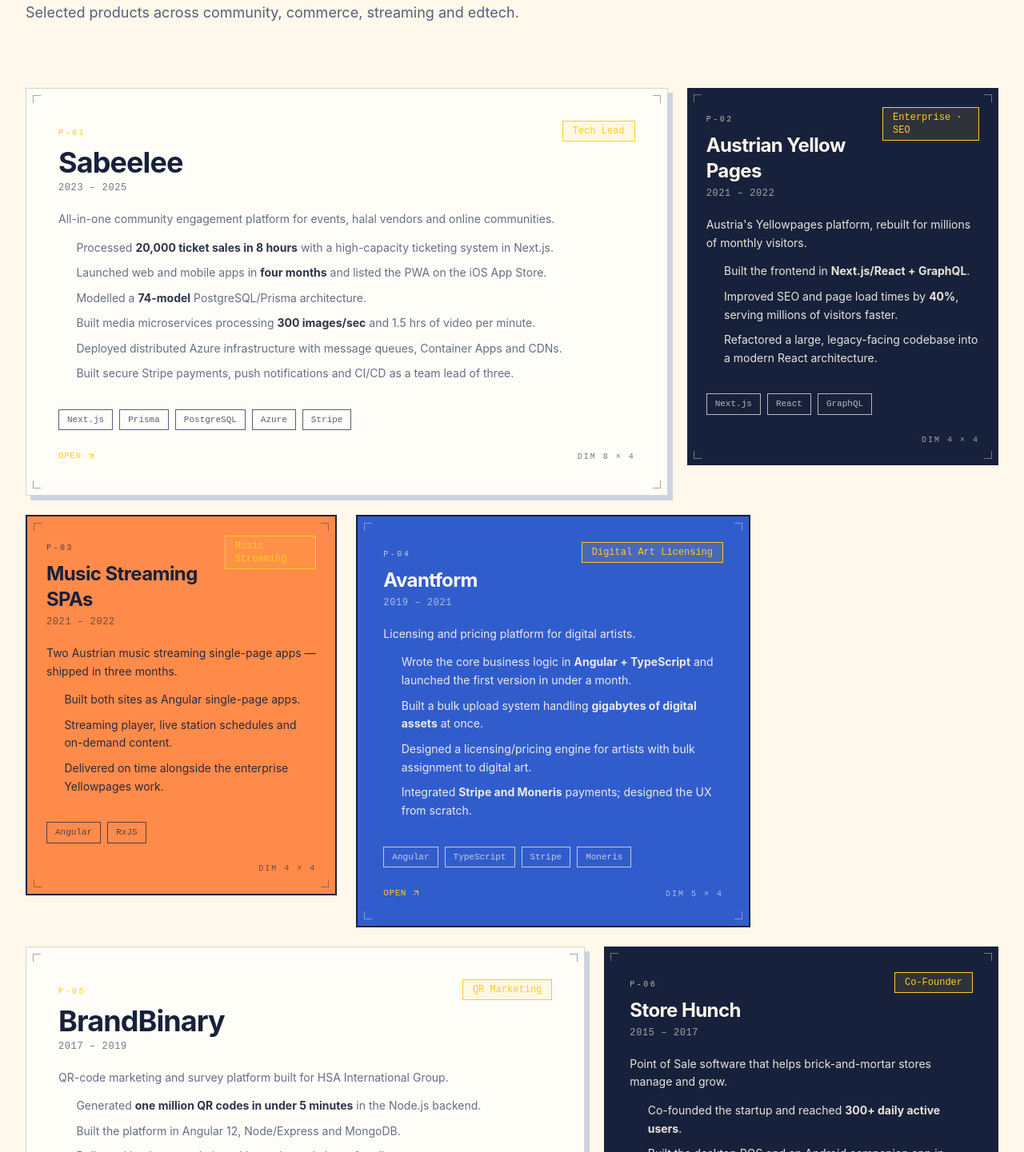
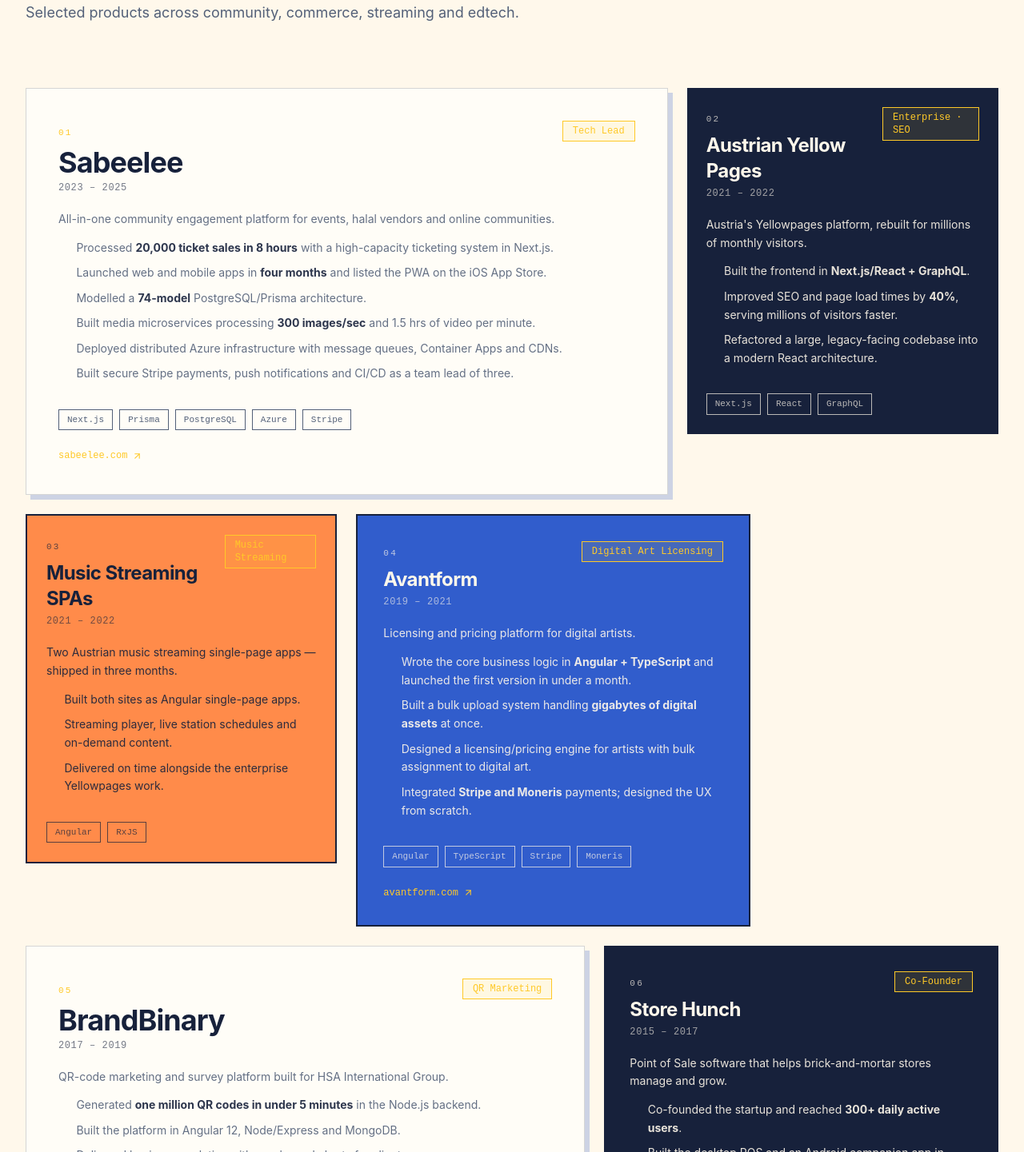
Before and after one commit to hasnainhaider2663/hasnain-cv, a React (Vite) app: page / in a window 1280 px wide. Shown: the part 2549-3990 px from the top of the page at 80% size. Built offline with nearby package versions, Linux system fonts and the light colour scheme.

Commit message:
revert: bento tile grid for projects
Revert blueprint experiment back to the clean bento grid — uneven
col-spans, items-start, four-tone mix.

```diff
--- a/src/components/Projects.tsx
+++ b/src/components/Projects.tsx
@@ -3,25 +3,21 @@
 import { projects } from '../data/projects'
 
 const LAYOUT = [
-  { cols: 'md:col-span-8', pad: 'p-7 sm:p-10', num: 'P-01', heading: 'text-2xl sm:text-4xl', dim: '8 × 4', tone: 'paper' },
-  { cols: 'md:col-span-4', pad: 'p-6', num: 'P-02', heading: 'text-xl sm:text-2xl', dim: '4 × 4', tone: 'ink' },
-  { cols: 'md:col-span-4', pad: 'p-6', num: 'P-03', heading: 'text-xl sm:text-2xl', dim: '4 × 4', tone: 'coral' },
-  { cols: 'md:col-span-5', pad: 'p-6 sm:p-8', num: 'P-04', heading: 'text-2xl', dim: '5 × 4', tone: 'cobalt' },
-  { cols: 'md:col-span-7', pad: 'p-7 sm:p-10', num: 'P-05', heading: 'text-2xl sm:text-4xl', dim: '7 × 4', tone: 'paper' },
-  { cols: 'md:col-span-5', pad: 'p-6 sm:p-8', num: 'P-06', heading: 'text-2xl', dim: '5 × 4', tone: 'ink' },
-  { cols: 'md:col-span-4', pad: 'p-6', num: 'P-07', heading: 'text-xl sm:text-2xl', dim: '4 × 4', tone: 'coral' },
+  { cols: 'md:col-span-8', pad: 'p-7 sm:p-10', num: '01', heading: 'text-2xl sm:text-4xl', tone: 'paper' },
+  { cols: 'md:col-span-4', pad: 'p-6', num: '02', heading: 'text-xl sm:text-2xl', tone: 'ink' },
+  { cols: 'md:col-span-4', pad: 'p-6', num: '03', heading: 'text-xl sm:text-2xl', tone: 'coral' },
+  { cols: 'md:col-span-5', pad: 'p-6 sm:p-8', num: '04', heading: 'text-2xl', tone: 'cobalt' },
+  { cols: 'md:col-span-7', pad: 'p-7 sm:p-10', num: '05', heading: 'text-2xl sm:text-4xl', tone: 'paper' },
+  { cols: 'md:col-span-5', pad: 'p-6 sm:p-8', num: '06', heading: 'text-2xl', tone: 'ink' },
+  { cols: 'md:col-span-4', pad: 'p-6', num: '07', heading: 'text-xl sm:text-2xl', tone: 'coral' },
 ]
-
-const CORNERS = ['top-2 left-2 border-t border-l', 'top-2 right-2 border-t border-r', 'bottom-2 left-2 border-b border-l', 'bottom-2 right-2 border-b border-r']
 
 export default function Projects() {
   return (
     <section id="projects" className="section-rule mx-auto max-w-7xl px-5 py-20 sm:px-8 md:py-28">
-      <SectionHeading index="02 / PROJECTS" label="Grid" title="Things I've built, shipped and scaled." lead="Selected products across community, commerce, streaming and edtech." />
+      <SectionHeading index="02" label="Projects" title="Things I've built, shipped and scaled." lead="Selected products across community, commerce, streaming and edtech." />
 
-      <div className="relative mt-20">
-        <div aria-hidden className="blueprint-grid absolute inset-0 -z-10 opacity-60" />
-        <div className="grid items-start gap-6 md:grid-cols-12">
+      <div className="mt-20 grid items-start gap-6 md:grid-cols-12">
         {projects.map((project, i) => {
           const layout = LAYOUT[i % LAYOUT.length]
           const tone = layout.tone
@@ -30,18 +26,10 @@
 
           return (
             <Reveal key={project.slug} delay={Math.min(i * 0.05, 0.2)} className={layout.cols}>
-                <article className={`relative ${toneClass} flex h-full flex-col ${layout.pad}`}>
-                  {CORNERS.map((c, ci) => (
-                    <span
-                      key={ci}
-                      aria-hidden
-                      className={`absolute ${c} h-2.5 w-2.5 ${tone === 'paper' ? 'border-fg/40' : 'border-current opacity-40'}`}
-                    />
-                  ))}
-
+              <article className={`${toneClass} flex h-full flex-col ${layout.pad}`}>
                 <div className="flex items-start justify-between gap-4">
                   <div>
-                      <span className={`font-mono text-[10px] tracking-[0.25em] ${tone === 'paper' ? 'text-accent' : 'opacity-70'}`}>{layout.num}</span>
+                    <span className={`font-mono text-[11px] tracking-[0.2em] ${tone === 'paper' ? 'text-accent' : 'opacity-70'}`}>{layout.num}</span>
                     <h3 className={`mt-2 font-sans font-bold tracking-tight ${layout.heading}`}>{project.name}</h3>
                     <p className="mt-1 font-mono text-xs tracking-wider opacity-60">{project.period}</p>
                   </div>
@@ -58,25 +46,21 @@
                   ))}
                 </div>
 
-                  <div className="mt-6 flex items-end justify-between gap-3">
-                    {project.link ? (
+                {project.link && (
                   <a
                     href={project.link}
                     target="_blank"
                     rel="noopener noreferrer"
-                        className="inline-flex items-center gap-1.5 font-mono text-[11px] tracking-wider text-accent hover:underline"
+                    className="mt-6 inline-flex items-center gap-1.5 font-mono text-xs text-accent hover:underline"
                   >
-                        OPEN <ArrowUpRight size={12} strokeWidth={2} />
+                    {project.linkLabel ?? project.link} <ArrowUpRight size={13} strokeWidth={2} />
                   </a>
-                    ) : <span />}
-                    <span className={`font-mono text-[10px] tracking-[0.2em] opacity-60`}>DIM {layout.dim}</span>
-                  </div>
+                )}
               </article>
             </Reveal>
           )
         })}
       </div>
-      </div>
     </section>
   )
 }
--- a/src/index.css
+++ b/src/index.css
@@ -236,15 +236,6 @@
     opacity: 0.06;
   }
 
-  .blueprint-grid {
-    background-image: radial-gradient(
-      circle,
-      color-mix(in srgb, var(--fg) 26%, transparent) 1px,
-      transparent 1.6px
-    );
-    background-size: 26px 26px;
-  }
-
   .ink-block {
     background: var(--fg);
     color: var(--bg);
```
Lines whose indentation alone changed are shown as unchanged.
